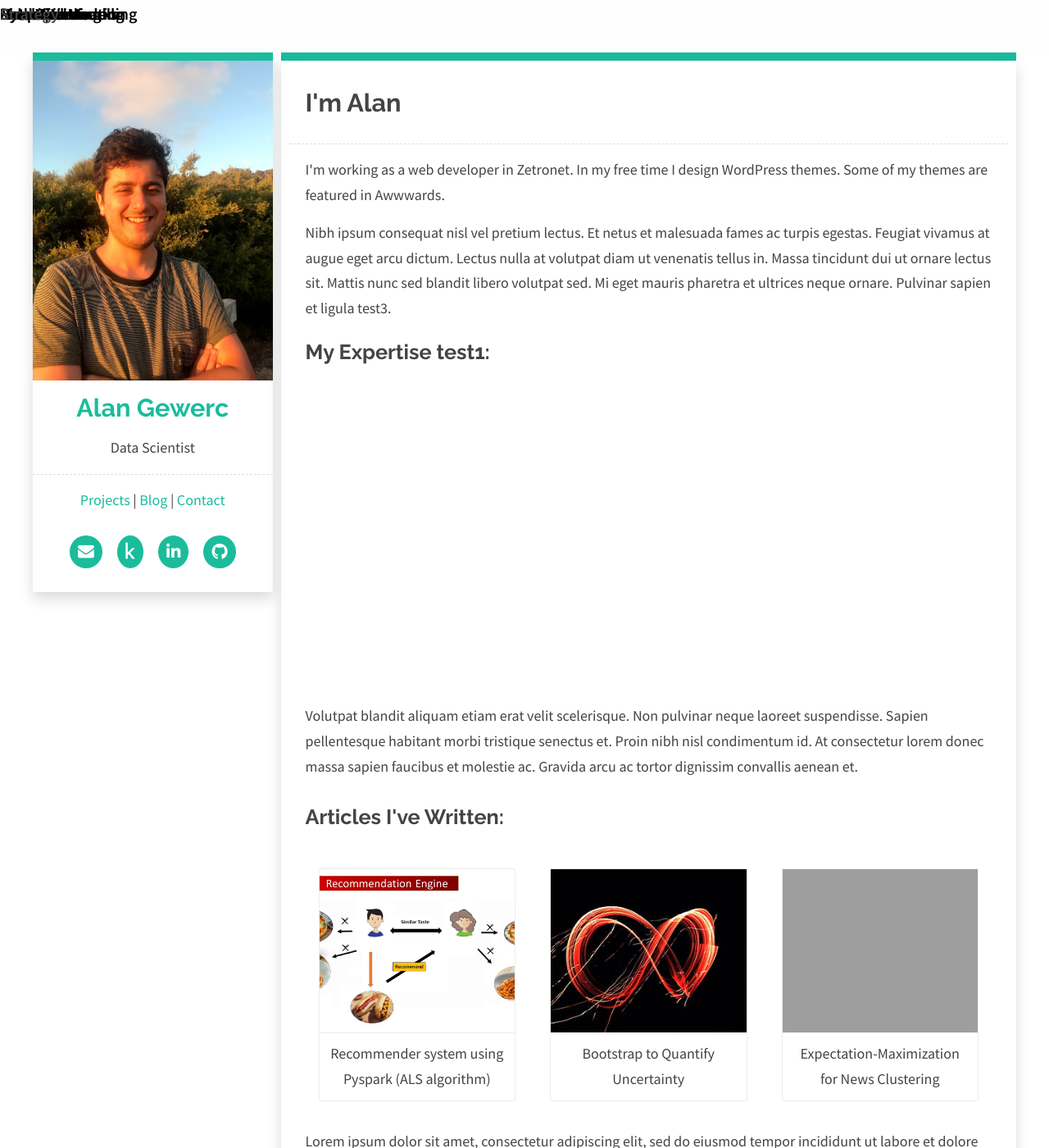
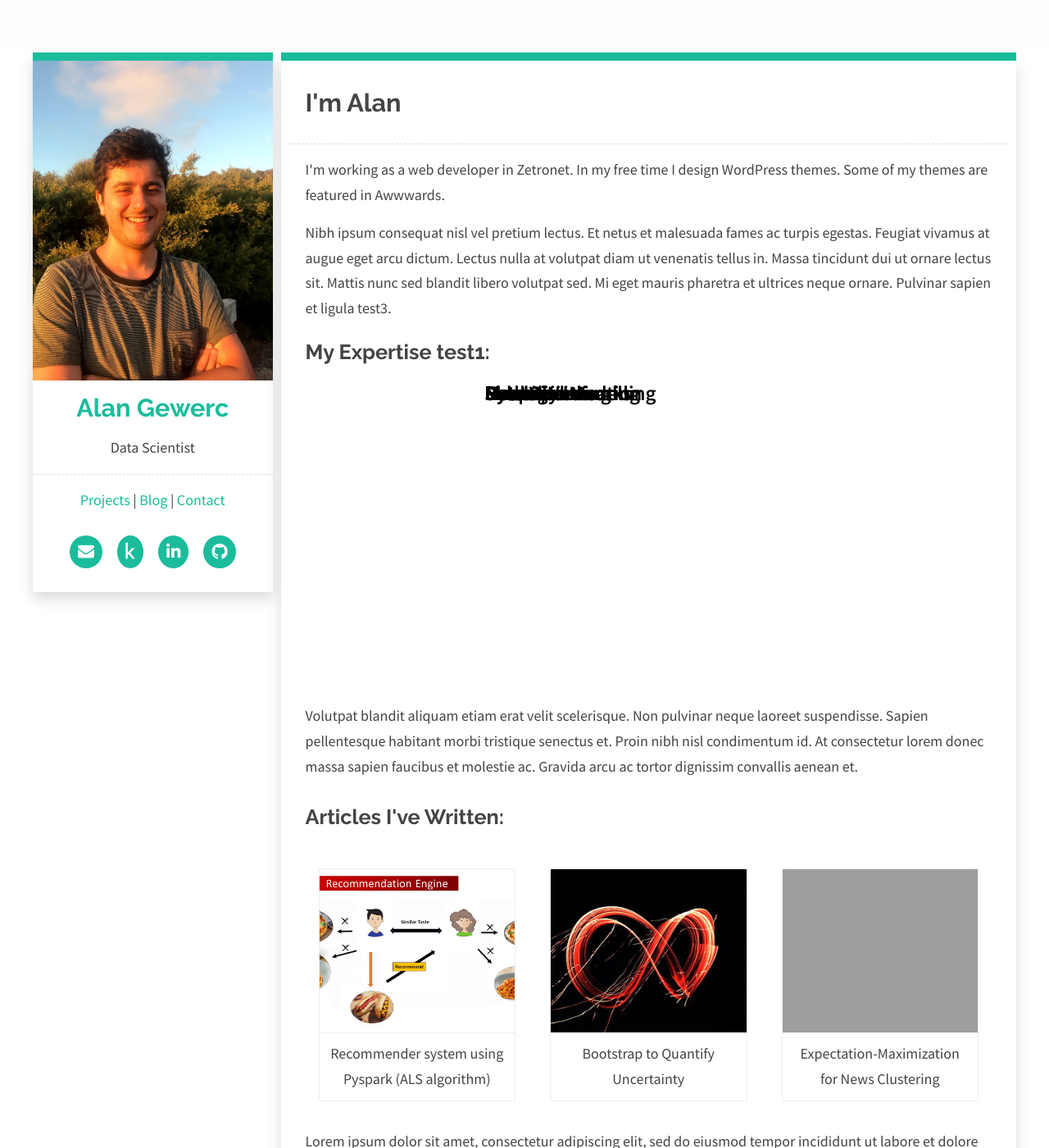
Before and after one commit to Agewerc/Agewerc.github.io, a Jekyll site: the page built from index.html, in a window 1280 px wide and 1400 px high. Shown: the whole window at 82% size. Built offline with Jekyll 4.4.1, drawn with Linux system fonts in a browser that asks for light colours; nearby versions of some CDN libraries; grey boxes are pictures that could not be loaded.

Commit message:
wordcloud

```diff
--- a/_includes/expertise3.html
+++ b/_includes/expertise3.html
@@ -1,9 +1,8 @@
 <div>
 <h2>My Expertise test1:</h2>
-
     <style type="text/css">
-        .tagBall{width:400px;height:400px;margin:0px auto;}
-        .tag{display:block;position:absolute;left:0px;top:0px;color:#000;text-decoration:none;font-size:20px;font-weight:bold;}
+        .tagBall{width:400px;height:400px;margin:0px auto;position: relative}
+        .tag{display:block;position:absolute;left:0px;top:0px;color:#000;text-decoration:none;font-size:25px;font-weight:bold;}
     </style>
 <script src="http://ajax.googleapis.com/ajax/libs/jquery/1.11.0/jquery.min.js"></script>
     <script src="js/cloudTag.js"></script>
```
